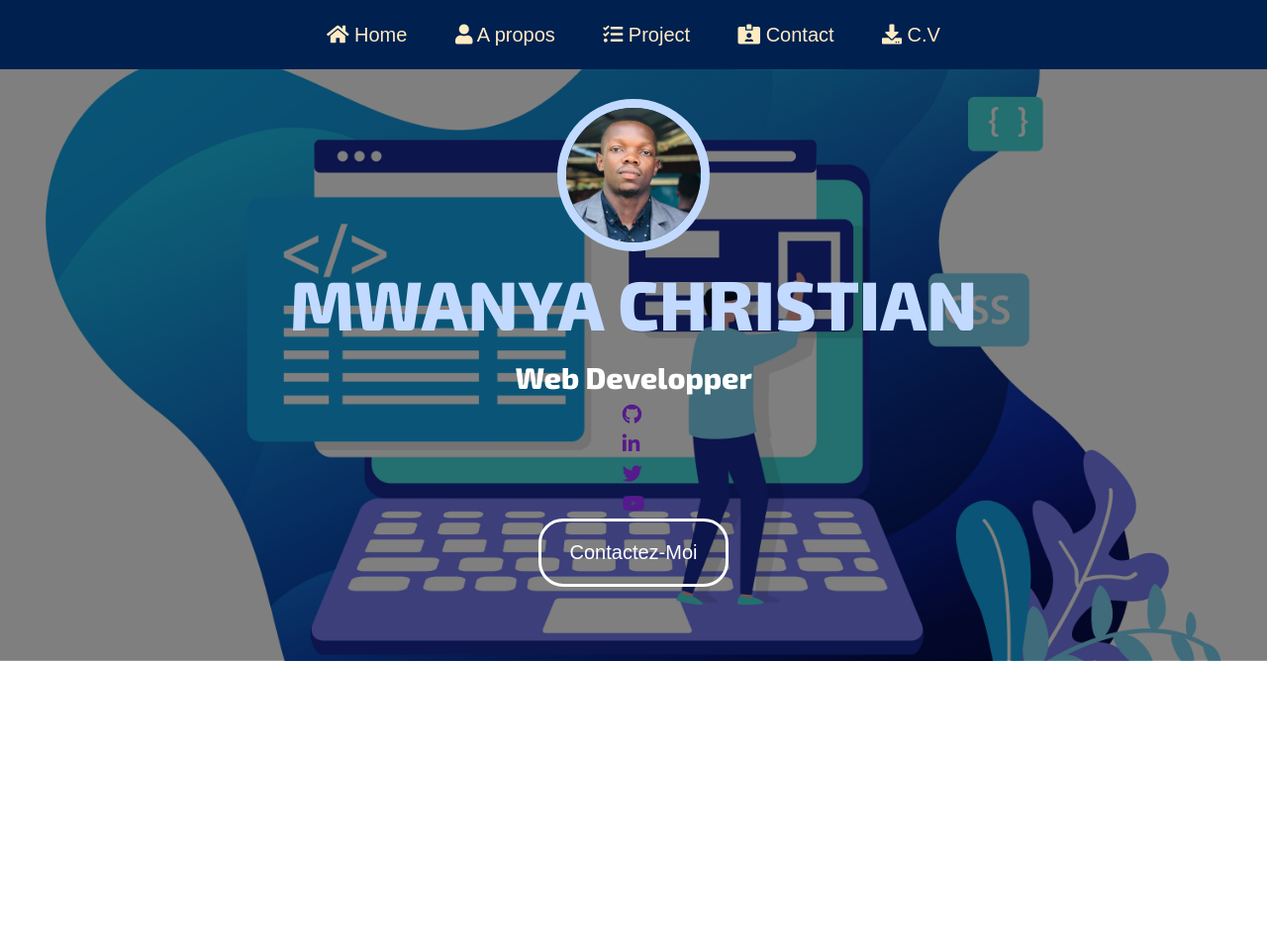
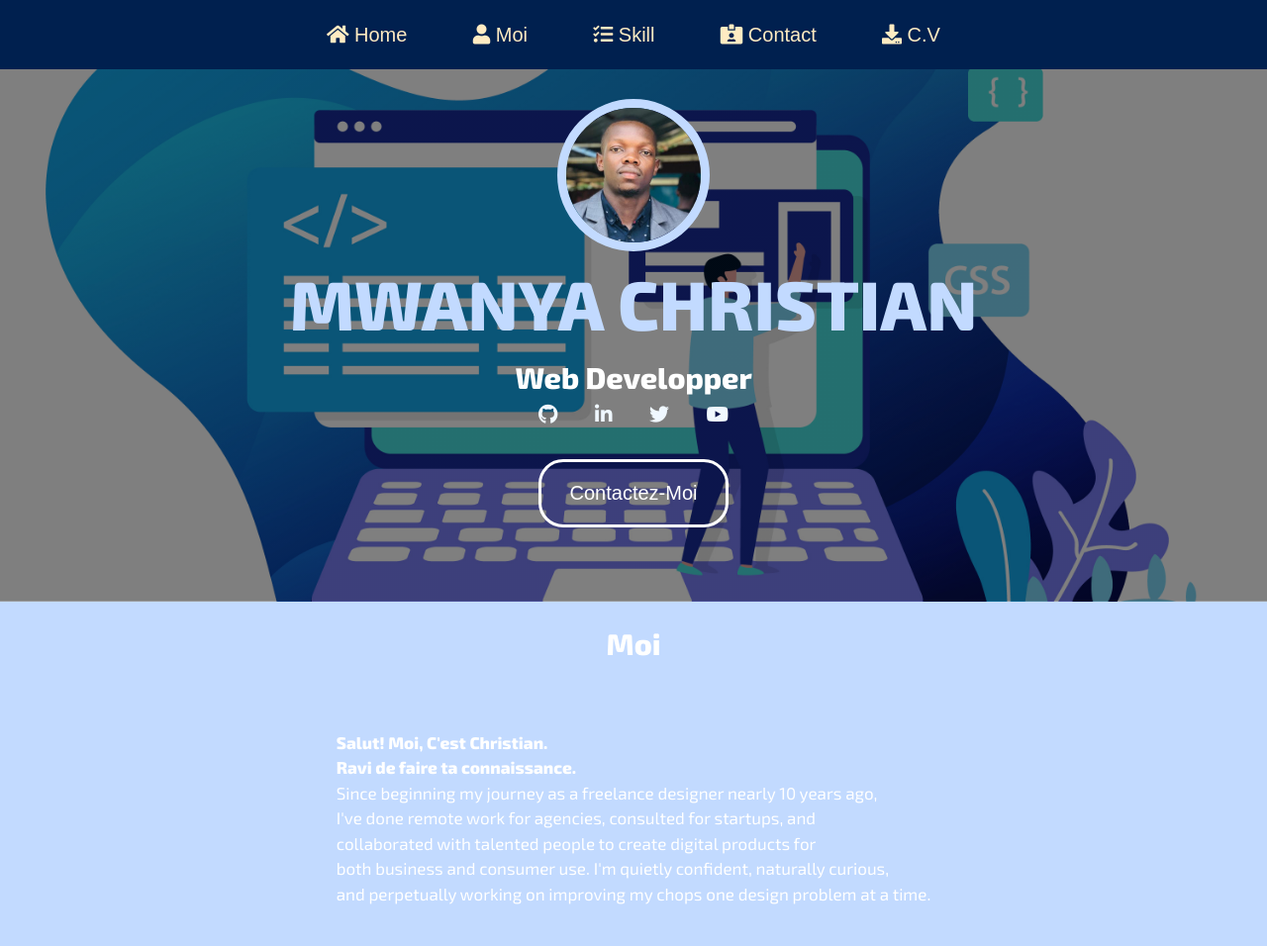
Before and after one commit to ChrisMwanya/MyPortFolio, a website: page index.html in a window 1280 px wide. Shown: the whole page at 99% size. Before the commit the page ends 800 px from the top, so only its background shows below. Drawn offline with Linux system fonts and the light colour scheme.

Commit message:
Modif supplemenatire header et debut section Moi

```diff
--- a/index.html
+++ b/index.html
@@ -22,8 +22,8 @@
             <!-- desktop -->
             <div class="header__menu-line">
               <div class=""><a href="index.html"><i class="fas fa-home"></i> Home</a></div>
-              <div class=""><a href="#"><i class="fas fa-user"></i> A propos</a></div>
-              <div class=""><a href="#"><i class="fas fa-tasks"></i> Project</a></div>
+              <div class=""><a href="#"><i class="fas fa-user"></i> Moi</a></div>
+              <div class=""><a href="#"><i class="fas fa-tasks"></i> Skill</a></div>
               <div class=""><a href="#"><i class="fas fa-id-card-alt"></i> Contact</a></div>
               <div class=""><a href="#"><i class="fas fa-download"></i> C.V</a></div>
             </div>
@@ -42,22 +42,42 @@
             <h1 class="text header__title">Mwanya Christian</h1>
 
             <h5 class="text header__description">Web Developper</h5>
-            <ul class="">
-                <li><a href=""><i class="fab fa-github"></i></a></li>
-                <li><a href=""><i class="fab fa-linkedin-in"></i></a></li>
-                <li><a href=""><i class="fab fa-twitter"></i></a></li>
-                <li><a href=""><i class="fab fa-youtube"></i></a></li>
+            <ul class="social-container">
+                <li><a href="https://github.com/ChrisMwanya" target="blank"><i class="fab fa-github"></i></a></li>
+                <li><a href="https://www.linkedin.com/in/christianmwanya/" target="blank"><i class="fab fa-linkedin-in"></i></a></li>
+                <li><a href="https://twitter.com/MwanyaChristian" target="blank"><i class="fab fa-twitter"></i></a></li>
+                <li><a href="https://www.youtube.com/channel/UCP71VRR2Yqk8ZIqQMVYty6Q" target="blank"><i class="fab fa-youtube"></i></a></li>
             </ul>
-            <button class="button button__huge border">Contactez-Moi</button>
             <br>
             <br>
+            <button class="button button__huge">Contactez-Moi</button>
             <br>
-            <br>
-            <br>
+            <br><br><br><br>
     </div>
     </header>
     <main>
+       <section class="section section--column-centered section--background-image">
+           <h3 class="section__title text section__title__background">Moi</h3>
+           <br><br><br>
+           <div class="section section--column-centered text">
+                <div>
+                    <h4>Salut! Moi, C'est Christian. <br> Ravi de faire ta connaissance.</h4>
+                    <p>
+                        Since beginning my journey as a freelance designer nearly 10 years ago, <br>
+                         I've done remote work for agencies, consulted for startups, and <br>
+                          collaborated with talented people to create digital products for <br> both business and consumer use.
+                          I'm quietly confident, naturally curious,<br>
+                         and perpetually working on improving my chops one design problem at a time.
+                    </p>
+                </div>
+                <div>
+                    <div></div>
+                    <div></div>
+                    <div></div>
+                </div>
+           </div>
 
+       </section>
     </main>
     <footer>
 
--- a/sass/base/typography.scss
+++ b/sass/base/typography.scss
@@ -9,6 +9,7 @@ a, button{
     text-decoration: none;
     font-size: 2rem;
     font-family: sans-serif;
+    color: aliceblue;
 }
 
 li{
--- a/sass/components/button.scss
+++ b/sass/components/button.scss
@@ -4,8 +4,14 @@
     padding: 20px;
     border: 3px solid $color-white;
     color: $color-white;
+    cursor: pointer;
+
+    &:hover{
+
+    }
 
     &__huge{
         width: 15%;
     }
+
 }
--- a/sass/components/header.scss
+++ b/sass/components/header.scss
@@ -2,12 +2,16 @@
 {
     @include flex-set(row,space-between,center);
     padding: 20px;
+    position:sticky;
+    top: 0;
+    width: 100%;
     background-color: $color-fond;
+
 
     &__nav-container{
         @include flex-set(row,space-between,center);
-
         width: 100%;
+        background-color: $color-fond;
     }
 
     &__menu-line{
--- a/sass/components/image.scss
+++ b/sass/components/image.scss
@@ -7,4 +7,10 @@
         width: 12%;
         height: 12%;
     }
+
+    &--carre-medium
+    {
+        width: 25%;
+        height: 25%;
+    }
 }
--- /dev/null
+++ b/sass/components/section.scss
@@ -0,0 +1,61 @@
+.section
+{
+    width: 100%;
+    padding: 20px;
+
+    &--column-right{
+        display: flex;
+        flex-direction: column;
+        align-items:flex-start
+    }
+
+    &--column-centered{
+        display: flex;
+        flex-direction: column;
+        justify-content: space-around;
+        align-items: center;
+    }
+
+    &--column-left{
+        display: flex;
+        flex-direction: column;
+        align-items:flex-end;
+    }
+
+
+    &--row-right{
+        display: flex;
+        align-items:flex-start
+    }
+
+    &--column-centered{
+        display: flex;
+        justify-content: space-around;
+        align-items: center;
+    }
+
+    &--column-left{
+        display: flex;
+        align-items:flex-end;
+    }
+
+    &--background-image{
+        // background-image: linear-gradient(rgba(1,1,1,0.7),rgba(0,0,0,0.1)),url("./../../img/fonddevelopper.svg");
+        // background-repeat: no-repeat;
+        // background-size: contain;
+        // background-position: center;
+        background-color: $color-underline;
+    }
+
+    &__title
+    {
+        text-align: center;
+        font-size: 3rem;
+        width: 100%;
+        // &__background
+        // {
+        //     background-color: rgba($color: $color-fond, $alpha: 0.7);
+        // }
+    }
+
+}
--- /dev/null
+++ b/sass/components/social-container.scss
@@ -0,0 +1,7 @@
+.social-container
+{
+    @include flex-set(row,space-between,center);
+    width: 15%;
+
+
+}
--- a/sass/main.scss
+++ b/sass/main.scss
@@ -8,3 +8,5 @@
 @import "./components/text.scss";
 @import "./components/button.scss";
 @import "./components/image.scss";
+@import "./components/social-container.scss";
+@import "./components/section.scss";
```
Also changed, not shown: css/style.css, img/fonddevelopper.svg (added), 1 other file.
